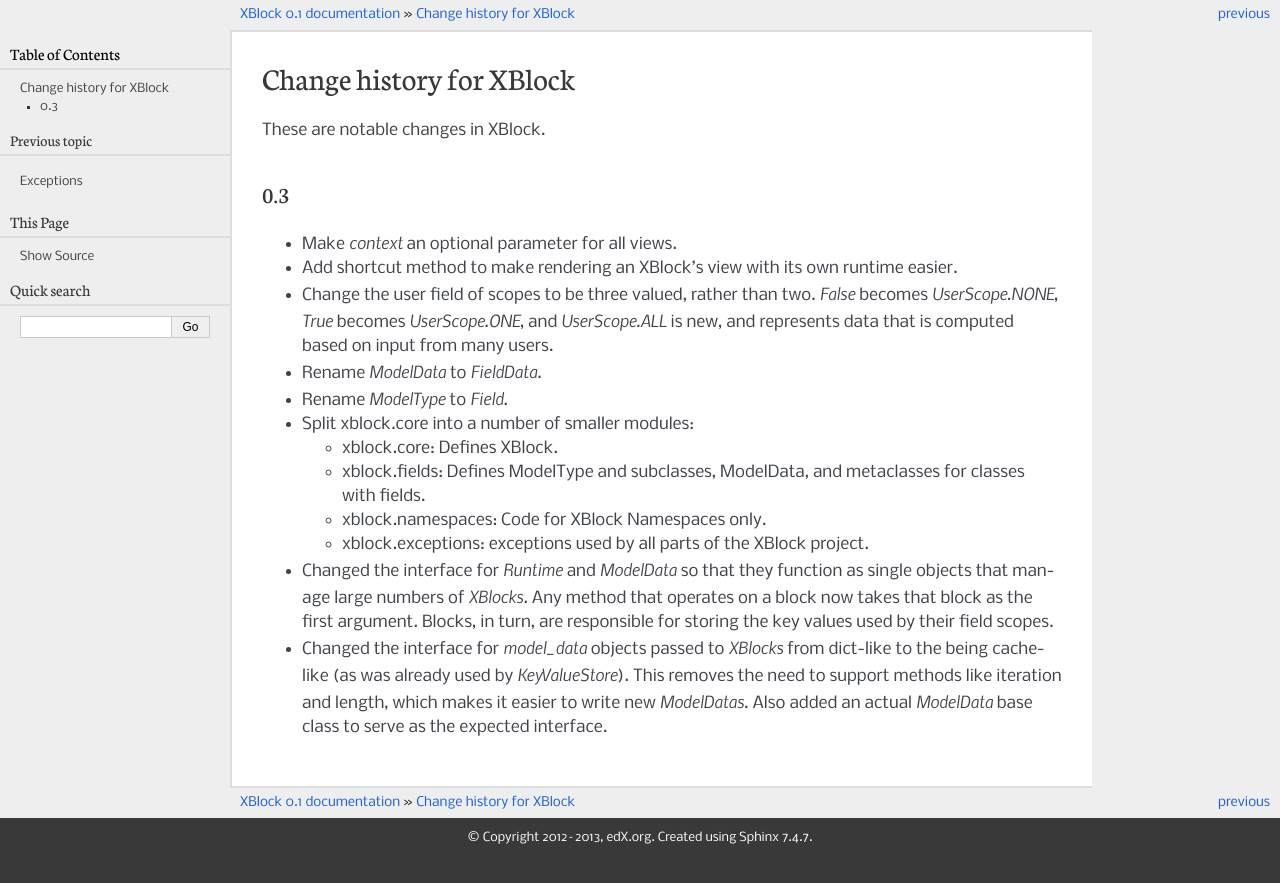
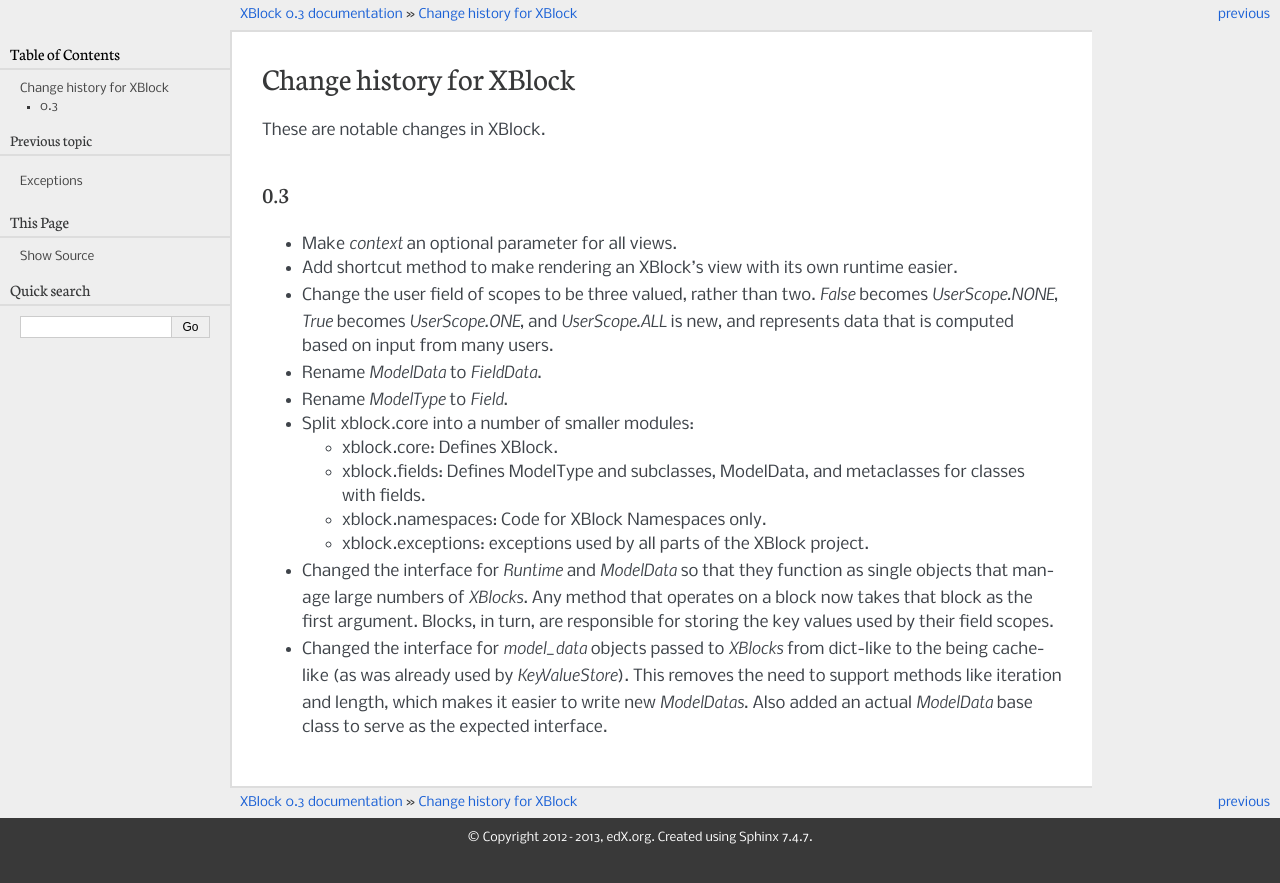
Before and after one commit to openedx/XBlock, a Sphinx documentation site: the page built from doc/changelog.rst, in a window 1280 px wide. Shown: the top 883 px of the page. Built offline with Sphinx 7.4.7, drawn with Linux system fonts in a browser that asks for light colours.

Commit message:
Bump the doc version number to 0.3

```diff
--- a/doc/conf.py
+++ b/doc/conf.py
@@ -55,9 +55,9 @@
 # built documents.
 #
 # The short X.Y version.
-version = '0.1'
+version = '0.3'
 # The full version, including alpha/beta/rc tags.
-release = '0.1'
+release = '0.3'
 
 # The language for content autogenerated by Sphinx. Refer to documentation
 # for a list of supported languages.
```
